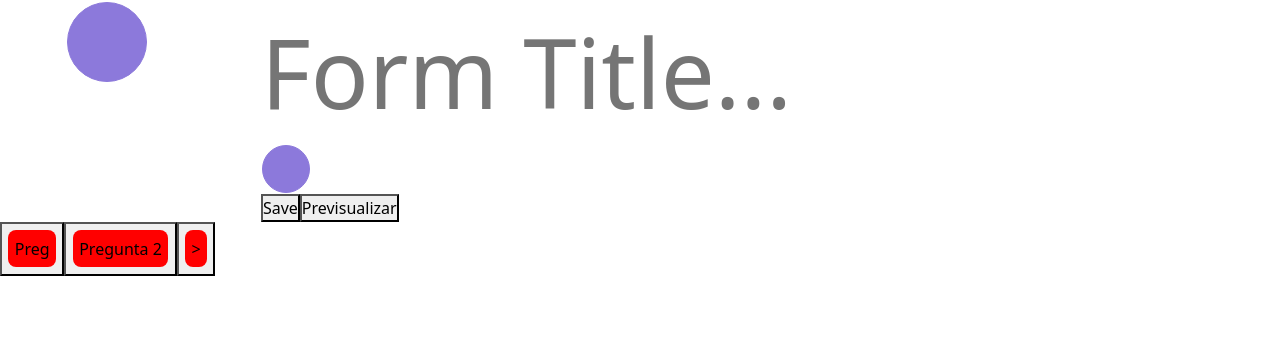
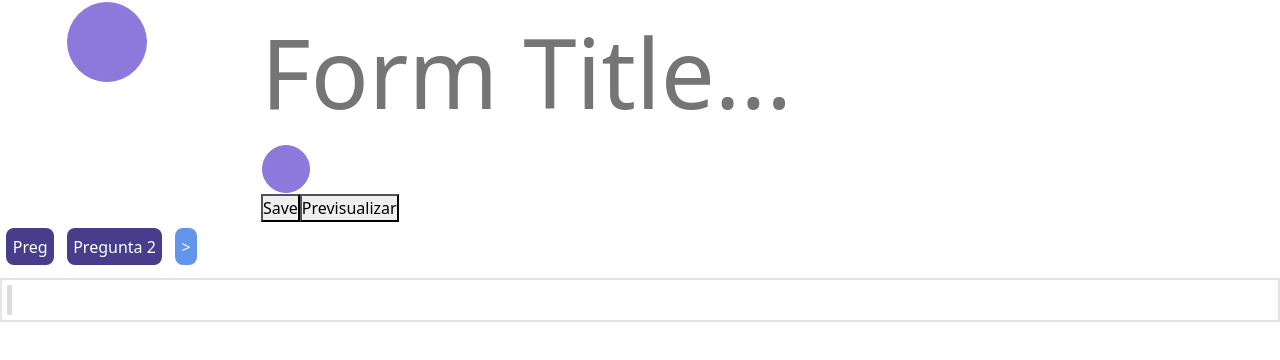
Before and after one commit to maguisaid/frontPrf, a React (Create React App) app: page /newForm in a window 1280 px wide. Shown: the top 360 px of the page. Built offline with nearby package versions, Linux system fonts and the light colour scheme; some icons are missing.

Commit message:
Agregue estilos al creador de formularios. Hice que en el json se guarde la logica de la seccion.Corregi bug de los drag and drop

```diff
--- a/src/components/ChipListReorderable.jsx
+++ b/src/components/ChipListReorderable.jsx
@@ -11,7 +11,7 @@ export default function ChipListReorderable(props) {
     const draggableMarkup = (<>
         {droppables.filter(droppable => droppable.belongs === defaultChipBoxContainerId).map((id) => (
             <Draggable id={id.id} key={id.id}>
-                <Chip color={"red"} text={id.value} />
+                <Chip color={id.type==="question"?"DarkSlateBlue":"CornflowerBlue"} text={id.value} />
             </Draggable>
         ))}
     </>
@@ -30,7 +30,7 @@ export default function ChipListReorderable(props) {
         return droppables.map((element, index, array) =>
             <>
                 <Draggable id={element.id} key={element.id}>
-                    <Chip color={"red"} text={element.value} />
+                    <Chip color={element.type==="question"?"DarkSlateBlue":"CornflowerBlue"} text={element.value} />
                 </Draggable>
                 <Droppable2 key={("droppable-" + (index + 1))} id={("droppable-" + (index + 1))} className="dropableSeparator" />
             </>
@@ -41,7 +41,7 @@ export default function ChipListReorderable(props) {
             <DndContext onDragEnd={handleDragEnd}>
                 {draggableMarkup}
                 <div className='droppableChipBox'>
-                    <Droppable2 key={"droppable-0"} id={"droppable-0"} className="dropableSeparator" />
+                    <Droppable2 isFirst={true} onlyShowOnHover={true} key={"droppable-0"} id={"droppable-0"} className="dropableSeparator" />
                     {getDroppablesAndDraggables(droppables.filter(draggable => draggable.belongs !== defaultChipBoxContainerId))}
                     {/* {getDroppablesAndDraggables(droppables.filter(droppable => droppable.belongs === props.id))} */}
                 </div>
@@ -71,7 +71,8 @@ export default function ChipListReorderable(props) {
     }
 
     function handleDragEnd(event) {
-        props.onChange(event)
+        debugger;
+
         const { over } = event;
         console.log(event)
         let newDroppable = null;
@@ -97,9 +98,10 @@ export default function ChipListReorderable(props) {
         });
         if (newDroppable !== null)
             newDroppablesList = insertDraggableAt(newDroppablesList, newDroppable, insertIndex)
-
+        debugger;
+        props.onChange(newDroppablesList.filter(draggable=>draggable.belongs !== defaultChipBoxContainerId))
         setDroppables(newDroppablesList)
 
-        console.log("droppables", droppables)
+        console.log("droppables", newDroppablesList)
     }
 }
--- a/src/components/Droppable2.jsx
+++ b/src/components/Droppable2.jsx
@@ -1,12 +1,16 @@
 import React from 'react';
 import {useDroppable} from '@dnd-kit/core';
 export  function Droppable2(props) {
-    const {setNodeRef} = useDroppable({
+    const {setNodeRef,isOver} = useDroppable({
       id: props.id,
     });
-
+    function shart(){
+      console.log("lare",isOver)
+      console.log("props.onlyShowOnHover",props.onlyShowOnHover)
+      console.log("props.props.isFirst",props.isFirst)
+    }
     return (
-      <div ref={setNodeRef} className={props.className}>
+      <div ref={setNodeRef} className={props.className + " " + (isOver?"":"clear")}>
         {props.children}
       </div>
     );
--- a/src/components/EditNavegationLogic.jsx
+++ b/src/components/EditNavegationLogic.jsx
@@ -20,18 +20,17 @@ export default function EditNavigationLogic(props) {
 </>
 );
 
-function onLogicStatementsChanged(id,value){
-  console.log("onLogicStatementsChanged")
-
+function onLogicStatementsChanged(logicStatements){
+  console.log("logicStatements",logicStatements)
   // let foundElement = logicStatements.find(element=>element.id===id)
   // foundElement.value = value;
-  // setLogicStatements([...(logicStatements.filter(element=>element.id!==id)),foundElement])
-  // props.onLogicStatementInput(props.idSeccion,logicStatements)
+  setLogicStatements(logicStatements)
+  props.onLogicStatementInput(props.idSeccion,logicStatements)
 }
 
   return (<>
 
-<ChipListReorderable  onChange={(event)=>onLogicStatementsChanged(event.target.value)}/>
+<ChipListReorderable  onChange={(statements)=>onLogicStatementsChanged(statements)}/>
 
     </>
   );
--- a/src/index.css
+++ b/src/index.css
@@ -186,25 +186,51 @@ textarea:focus, .transparent-input:focus{
 .invisible:hover{
   visibility: hidden;
 }
+
+
 .disapear{
   display: none !important;
 }
 .disapear:hover{
   display: none !important;
 }
-
+.dragabbleBox{
+  width: unset!important;
+  padding: 0px!important;
+  border: 0px;
+  background-color: rgb(0,0,0,0);
+}
 .chip{
   float: left;
   padding: .4rem;
   margin: .4rem;
   border-radius: .5rem;
+  color: #fff;
 }
-
+.clearDroppableChipBox{
+  background-color: rgb(0,0,0,0);
+  border: rgb(0,0,0,0);
+}
 .clickable:hover{
   cursor: pointer;
 
 }
-
+.clear{
+  color: rgb(0,0,0,0);
+  background-color: rgb(0,0,0,0);
+}
+.droppableChipBox{
+  background-color: #fff;
+  border: #e4e4e4 2px solid;
+  display: flex;
+  min-height: 30px;
+}
+.dropableSeparator{
+  background-color: Gainsboro;
+  width: 5px;
+  height: 30px;
+  margin: 5px;
+}
 .stack-small{
   border: var(--primary-color) 2px solid;
   margin: .5rem;
```
